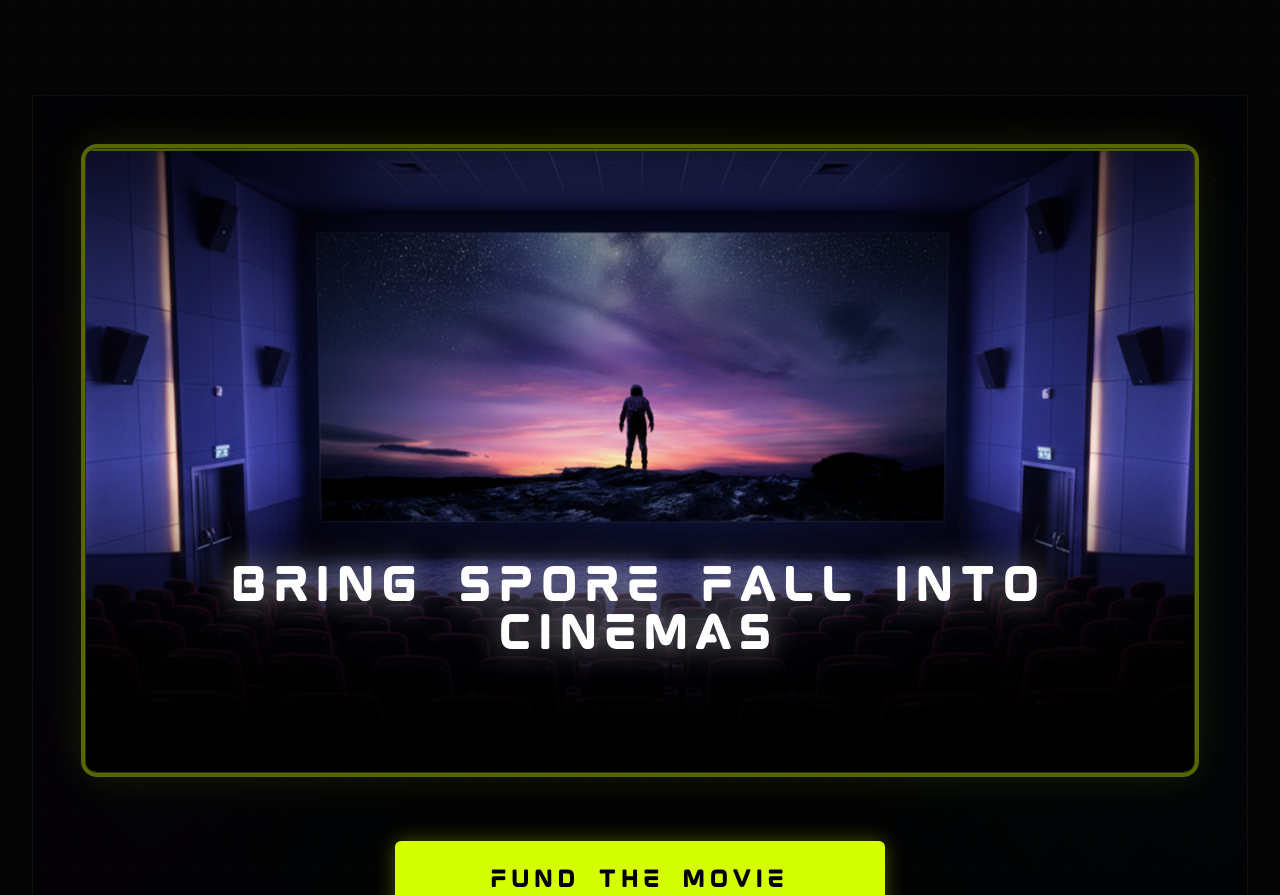
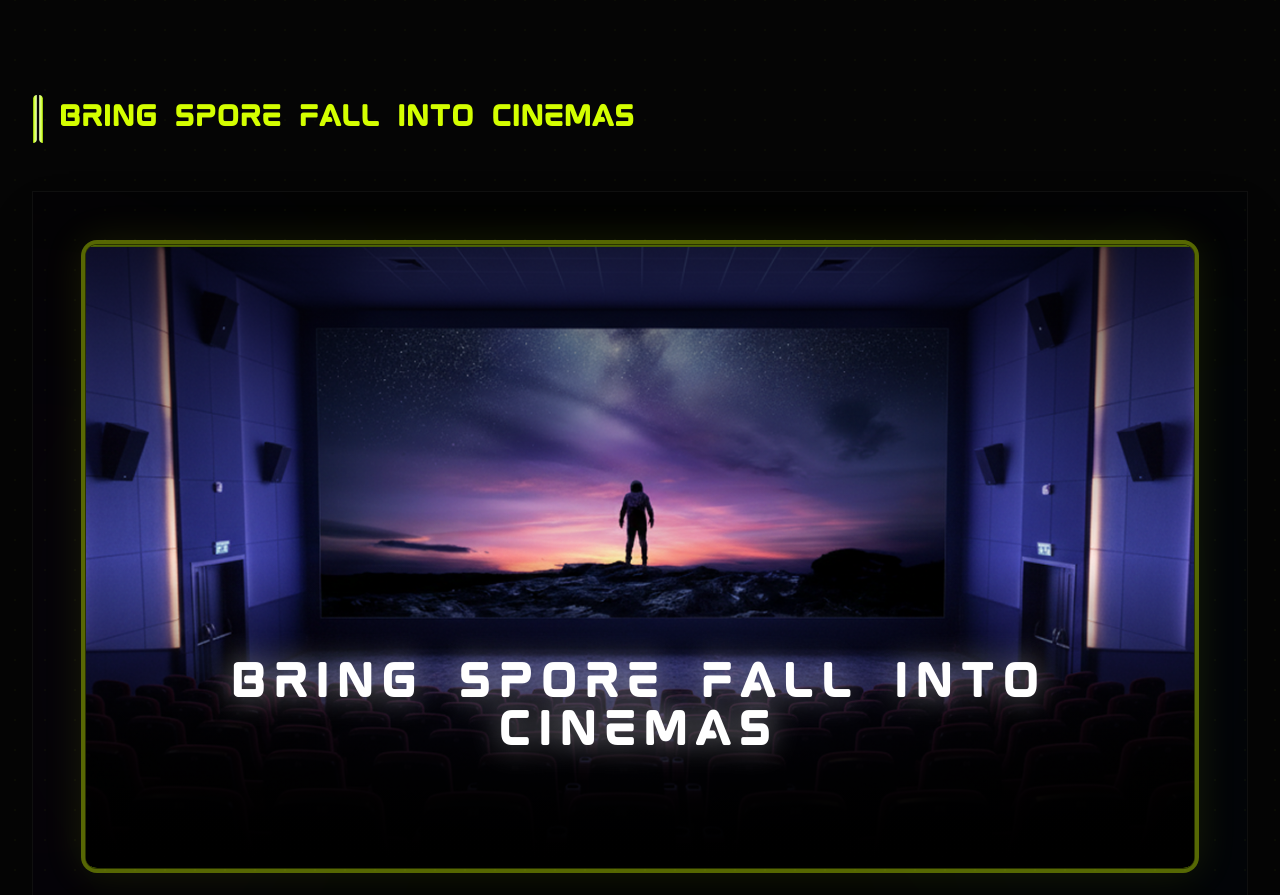
Before and after one commit to mahmud886/spore-frontend-v2, a Next.js app: page /result in a window 1280 px wide. Shown: the part 1515-2410 px from the top of the page. Built offline with nearby package versions, Linux system fonts and the light colour scheme; no server answers; the database is empty.

Commit message:
update support button and fund movie section title

```diff
--- a/src/app/components/result/FundMovieSection.jsx
+++ b/src/app/components/result/FundMovieSection.jsx
@@ -4,10 +4,14 @@ import { motion } from "framer-motion";
 import Image from "next/image";
 import { fadeUp } from "../../utils/animations";
 import { AnimatedWrapper } from "../shared/AnimatedWrapper";
+import { SectionTitle } from "../shared/SectionTitle";
 
 export default function FundMovieSection() {
   return (
     <AnimatedWrapper variant={fadeUp} className="mb-24">
+      <div className="mb-12">
+        <SectionTitle>Bring Spore Fall into Cinemas</SectionTitle>
+      </div>
       <div className="relative  mx-auto group">
         {/* Nebula/Space background container for the whole section */}
         <div className="relative p-6 md:p-12 overflow-hidden bg-black/50 border border-white/5 shadow-2xl">
--- a/src/app/components/support-us/SupportHeader.jsx
+++ b/src/app/components/support-us/SupportHeader.jsx
@@ -179,7 +179,7 @@ export const SupportHeader = () => {
                 {/* Outer Card Glow Extension (Resist Style) */}
                 <div className="absolute -inset-[2px] rounded-sm bg-gradient-to-b from-primary/10 to-transparent opacity-0 group-hover:opacity-100 transition-opacity duration-500 pointer-events-none"></div>
 
-                <span className="relative z-10 transition-transform duration-500">Donate Any Amount</span>
+                <span className="relative z-10 transition-transform duration-500">Contribute Now</span>
 
                 {/* Expanding Bottom Border (Resist Style) */}
                 <div className="absolute bottom-0 left-0 w-0 h-[4px] bg-primary group-hover:w-full transition-all duration-500 z-20">
```
